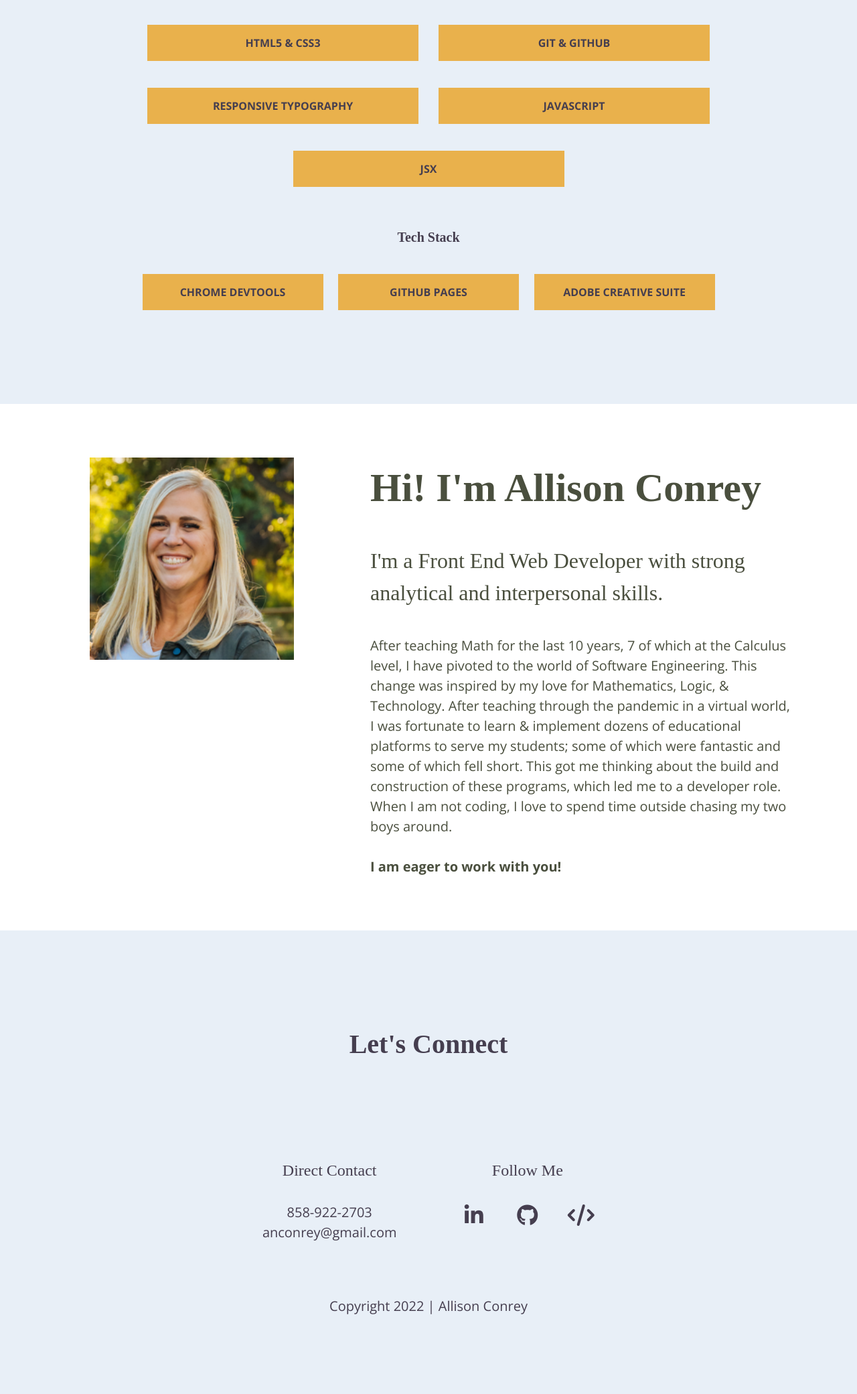
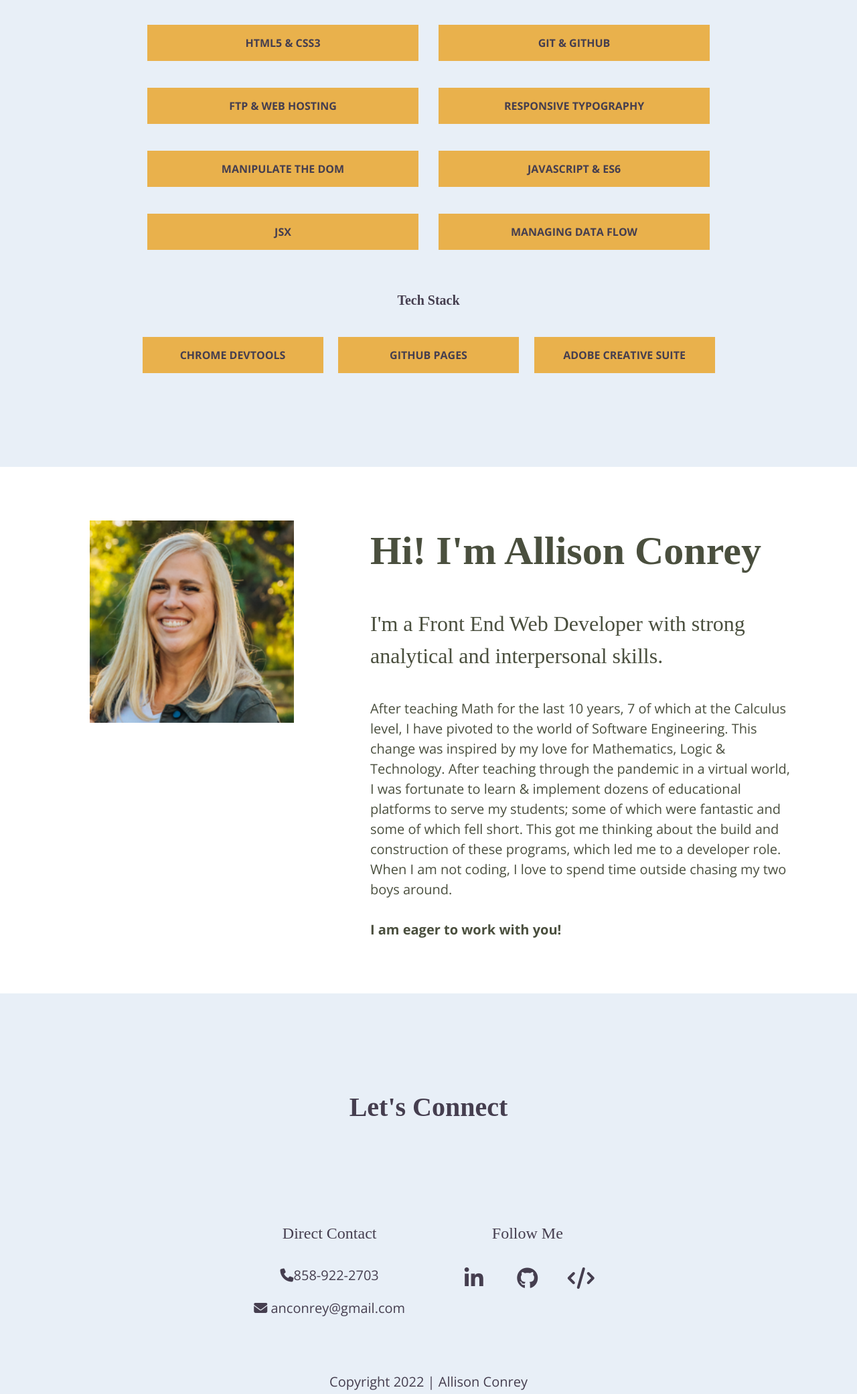
Before and after one commit to allison-conrey/AC-Portfolio, a website built with Parcel: page index.html in a window 1280 px wide. Shown: the part 3721-5802 px from the top of the page at 67% size. Built offline with nearby package versions, Linux system fonts and the light colour scheme; files whose address does not match are found by name; a web font is replaced by a local one.

Commit message:
added contact links

```diff
--- a/index.html
+++ b/index.html
@@ -145,15 +145,18 @@
             <div class="language-wrapper">
               <p class="skill">HTML5 & CSS3</p>
               <p class="skill">Git & GitHub</p>
+              <p class="skill">FTP & Web Hosting</p>
               <p class="skill">Responsive Typography</p>
-              <p class="skill">JavaScript</p>
+              <p class="skill">Manipulate the DOM</p>
+              <p class="skill">JavaScript & ES6</p>
               <p class="skill">JSX</p>
+              <p class="skill">Managing Data Flow</p>
             </div>
             <h4>Tech Stack</h4>
             <div class="tool-wrapper">
               <p class="tool">Chrome Devtools</p>
-              <p class="tool">github pages</p>
-              <p class="tool">adobe creative suite</p>
+              <p class="tool">GitHub pages</p>
+              <p class="tool">Adobe Creative Suite</p>
             </div>
           </div>
         </section>
@@ -168,7 +171,7 @@
               <div class="about-info">
                 <h3>Hi! I'm Allison Conrey</h3>
                 <h4>I'm a Front End Web Developer with strong analytical and interpersonal skills.</h4>
-                <p class="about-text">After teaching Math for the last 10 years, 7 of which at the Calculus level, I have pivoted to the world of Software Engineering. This change was inspired by my love for Mathematics, Logic, & Technology. After teaching through the pandemic in a virtual world, I was fortunate to learn & implement dozens of educational platforms to serve my students; some of which were fantastic and some of which fell short. This got me thinking about the build and construction of these programs, which led me to a developer role. When I am not coding, I love to spend time outside chasing my two boys around.</p>
+                <p class="about-text">After teaching Math for the last 10 years, 7 of which at the Calculus level, I have pivoted to the world of Software Engineering. This change was inspired by my love for Mathematics, Logic & Technology. After teaching through the pandemic in a virtual world, I was fortunate to learn & implement dozens of educational platforms to serve my students; some of which were fantastic and some of which fell short. This got me thinking about the build and construction of these programs, which led me to a developer role. When I am not coding, I love to spend time outside chasing my two boys around.</p>
                 <p><span>I am eager to work with you!</span></p>
               </div>
             </div>
@@ -182,8 +185,8 @@
         <div class="contact-wrapper">
           <div class="contact-info">
             <h5 class="contact-title">Direct Contact</h5>
-            <p>858-922-2703</p>
-            <p>anconrey@gmail.com</p>
+            <p><i class="fa-solid fa-phone"> </i><a href="tel:858-922-2703">858-922-2703</a></p><br>
+            <p><i class="fa-solid fa-envelope"></i> <a href="mailto:anconrey@gmail.com">anconrey@gmail.com</a></p>
           </div>
           <div class="contact-info follow-section">
             <h5 class="contact-title">Follow Me</h5>
```
